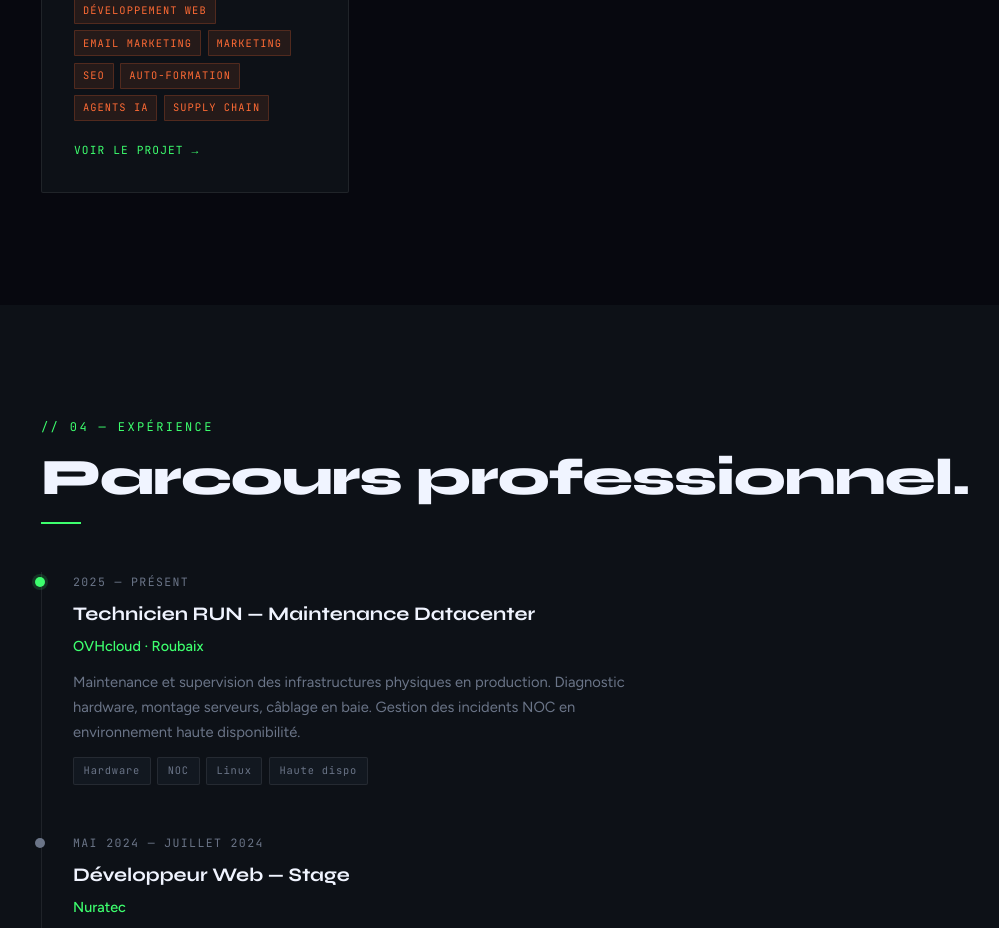
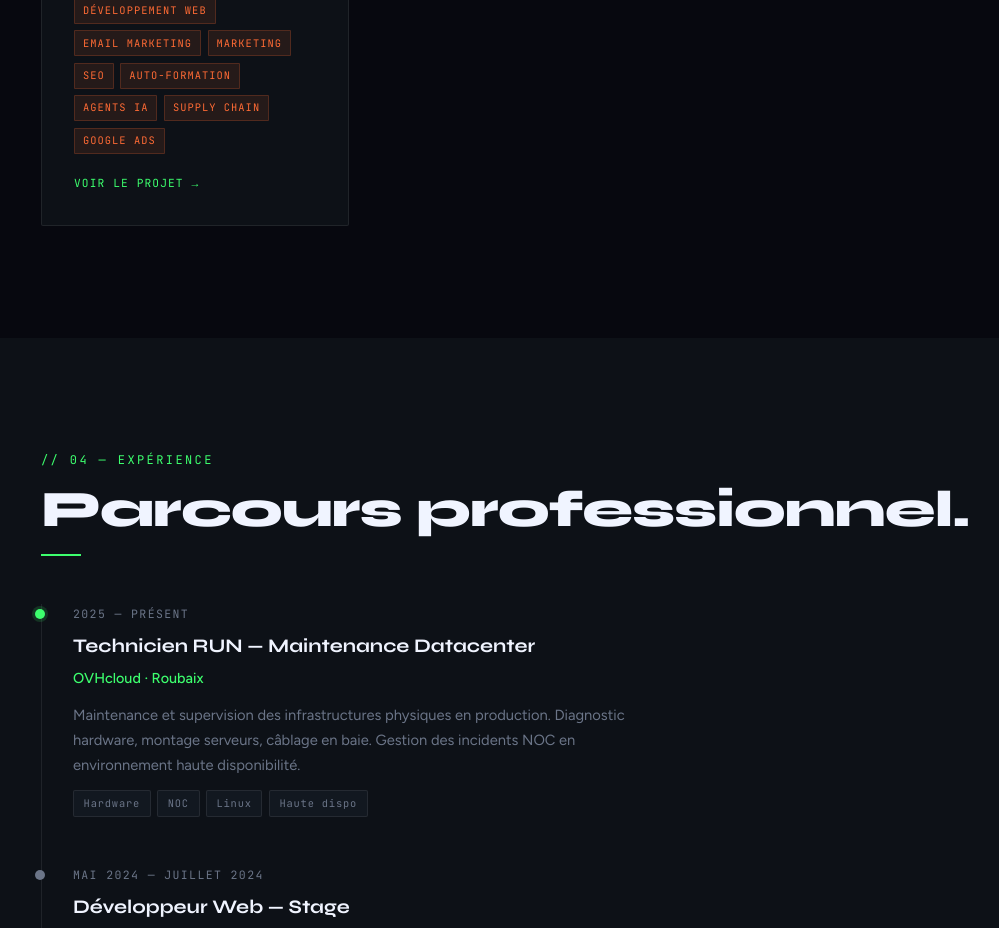
Before and after one commit to lounesfahem/lounesfahem.github.io, a React (Vite) app: page / in a window 1280 px wide. Shown: the part 3360-4288 px from the top of the page, without its empty margins (113-1112 px from the left). Built offline with nearby package versions, Linux system fonts and the light colour scheme.

Commit message:
competence

```diff
--- a/src/components/Projects.jsx
+++ b/src/components/Projects.jsx
@@ -27,7 +27,7 @@ const PROJECTS = [
     num: '004',
     title: 'Site e-commerce SEO',
     desc: 'Site e-commerce basé sur la niche des hachoirs, propulsé via shopify.',
-    tags: ['Développement Web', 'Email Marketing', 'Marketing', 'SEO', 'Auto-formation', 'Agents IA', 'Supply chain'],
+    tags: ['Développement Web', 'Email Marketing', 'Marketing', 'SEO', 'Auto-formation', 'Agents IA', 'Supply chain','Google Ads'],
     link: { href: 'https://hachoir-cuisine.com', label: 'Voir le projet →' },
   },
 ]
```
